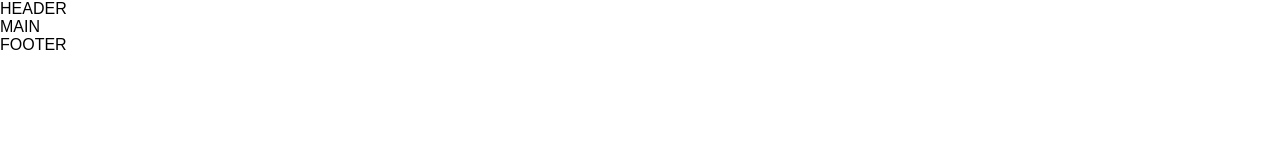
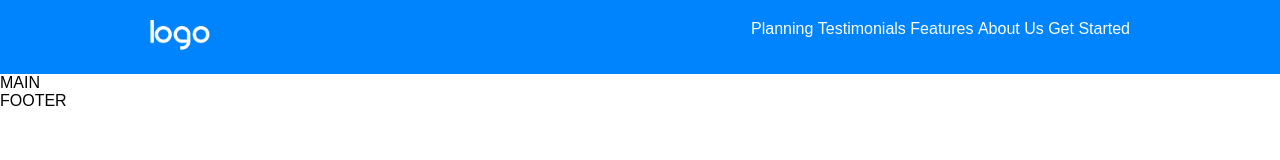
Before and after one commit to DomenicoScala/htmlcss-responsive-layout, a plain HTML site: page index.html in a window 1280 px wide. Drawn offline with Linux system fonts and the light colour scheme.

Commit message:
FINE STRUTTURA HEADER

```diff
--- a/css/style.css
+++ b/css/style.css
@@ -10,3 +10,91 @@
     box-sizing: border-box;
     font-family: Arial, Helvetica, sans-serif;
 }
+
+/*
+
+GENERAL
+
+*/
+
+.container{
+    max-width: 1000px;
+    margin: 0 auto;
+}
+
+:root{
+    --main-color-blue: #0084FD;
+}
+
+div i{
+    vertical-align: -webkit-baseline-middle;
+}
+
+
+/*
+
+HEADER
+
+*/
+
+.head-flex{
+    display: flex;
+    justify-content: space-between;
+    padding: 20px 10px;
+    color: white;
+}
+
+.head-flex div:nth-child(2){
+    display: none;
+}
+
+header{
+    background-color:var(--main-color-blue);
+}
+
+
+nav ul li, a{
+    text-decoration: none;
+    display: inline-block;
+    color: white;
+}
+
+.head-flex div img{
+    width: 75%;
+}
+
+
+/*
+
+RESPONSIVE
+
+*/
+
+/* TABLET */
+
+@media screen and (min-width:768px) {
+    .head-flex div:nth-child(2){
+        display: block;
+    }
+
+    .head-flex div:nth-child(3) {
+        display: none;
+    }
+}
+
+/* DESKTOP */
+@media screen and (min-width:992px) {
+
+}
+
+
+
+
+
+
+
+/*
+
+DEBUG
+
+*/
--- a/index.html
+++ b/index.html
@@ -7,15 +7,57 @@
 
         <!--GOOGLE FONTS-->
 
+        <!--FONTAWESOME-->
+        <link rel="stylesheet" href="https://cdnjs.cloudflare.com/ajax/libs/font-awesome/6.4.2/css/all.min.css" integrity="sha512-z3gLpd7yknf1YoNbCzqRKc4qyor8gaKU1qmn+CShxbuBusANI9QpRohGBreCFkKxLhei6S9CQXFEbbKuqLg0DA==" crossorigin="anonymous" referrerpolicy="no-referrer" />
+
 
         <!--CSS-->
         <link rel="stylesheet" href="css/style.css">
 
     </head>
-    <body>
+    <body class="debug">
 
         <header>         <!--INIZIO HEADER-->
-            HEADER
+            <section>
+                <div class="container">
+
+                    <div class="head-flex">
+                        <div>
+                            <img src="./img/logo.png" alt="Logo">
+                        </div>
+
+                        <div>
+                            <nav>
+                                <ul>
+                                    <li>
+                                        <a href="#">Planning</a>
+                                    </li>
+
+                                    <li>
+                                        <a href="#"> Testimonials</a>
+                                    </li>
+
+                                    <li>
+                                        <a href="#">Features</a>
+                                    </li>
+
+                                    <li>
+                                        <a href="#">About Us</a>
+                                    </li>
+
+                                    <li>
+                                        <a href="#">Get Started</a>
+                                    </li>
+                                </ul>
+                            </nav>
+                        </div>
+
+                        <div>
+                            <i class="fa-solid fa-bars"></i>
+                        </div>
+                    </div>
+                </div>
+            </section>
         </header>        <!-- FINE HEADER -->
 
 
```
